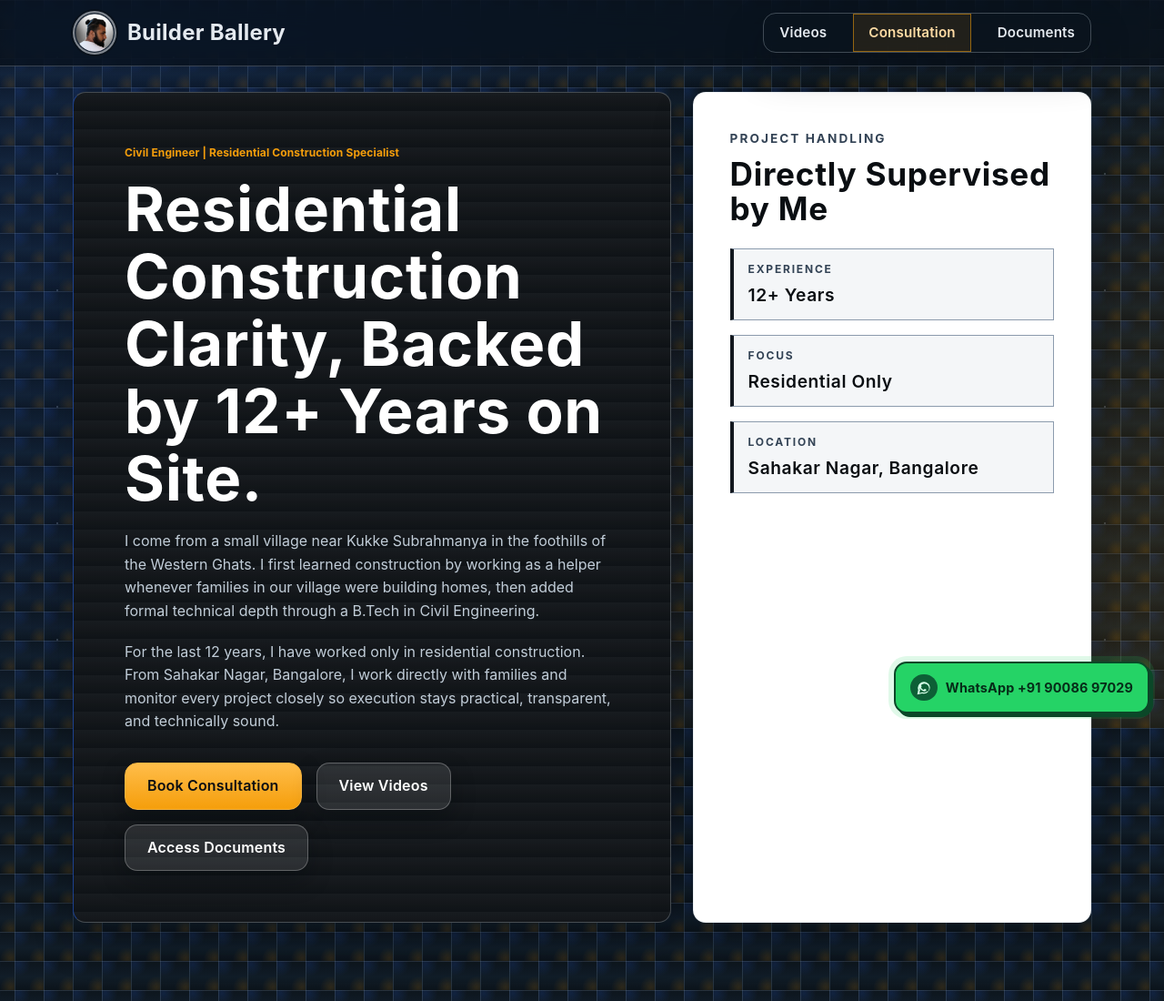
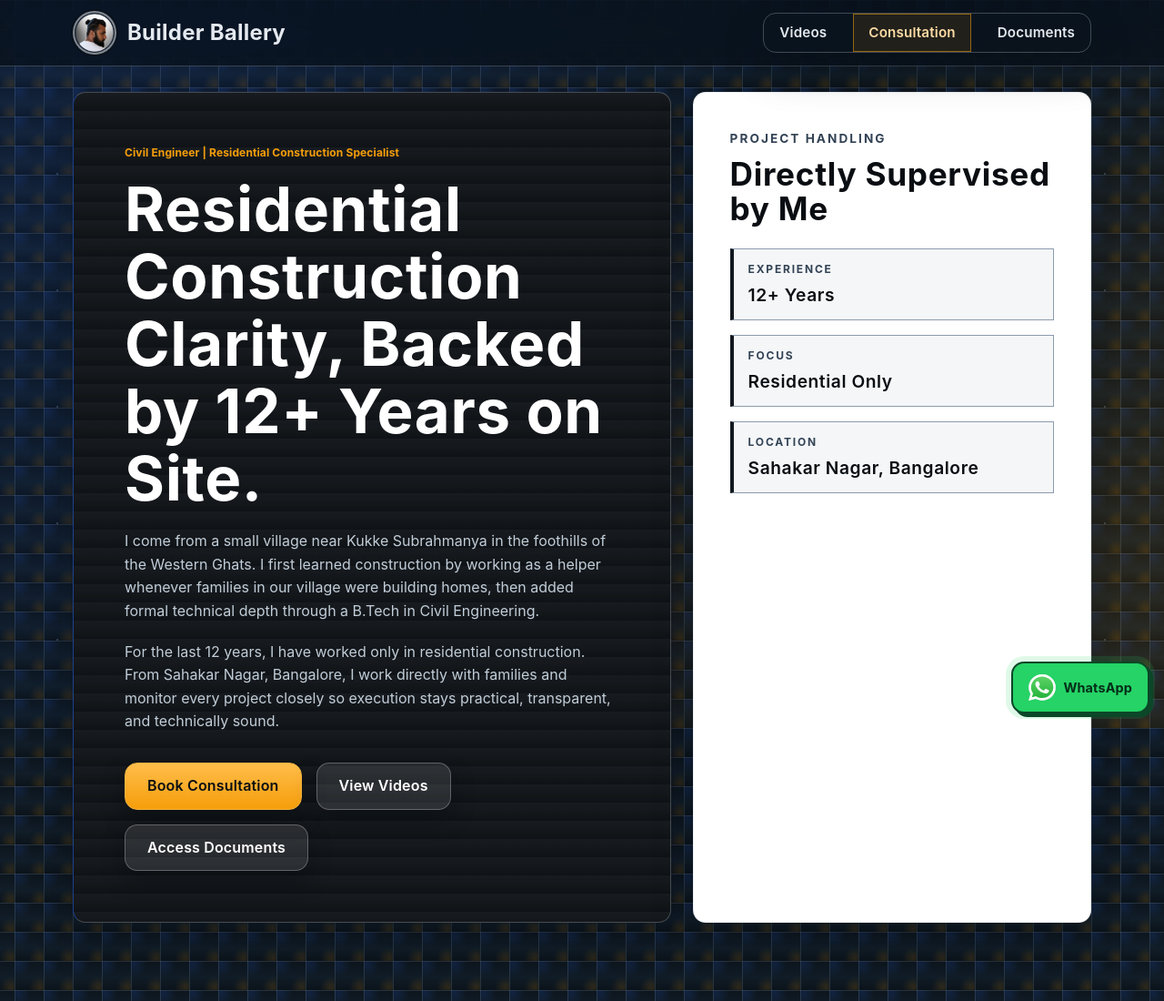
Before and after one commit to itsmk42/bb, a plain HTML site: page index.html in a window 1280 px wide. Shown: the top 1100 px of the page at 91% size. Drawn offline with nearby package versions, Linux system fonts and the light colour scheme; no server answers.

Commit message:
Use provided WhatsApp SVG and remove number from sticky CTA

```diff
--- a/assets/styles.css
+++ b/assets/styles.css
@@ -840,7 +840,7 @@ textarea:focus-visible {
   align-items: center;
   justify-content: center;
   gap: 0.55rem;
-  min-width: 214px;
+  min-width: 152px;
   min-height: 48px;
   padding: 0.72rem 1rem;
   border: 2px solid #0b4728;
@@ -860,19 +860,19 @@ textarea:focus-visible {
 .wa-icon {
   width: 1.85rem;
   height: 1.85rem;
-  border-radius: 999px;
-  background: #0d5f36;
-  color: #d6ffe8;
+  border-radius: 0;
+  background: transparent;
+  color: inherit;
   display: inline-flex;
   align-items: center;
   justify-content: center;
   flex: 0 0 auto;
 }
 
-.wa-icon svg {
-  width: 1rem;
-  height: 1rem;
-  fill: currentColor;
+.wa-icon-image {
+  width: 100%;
+  height: 100%;
+  display: block;
 }
 
 .whatsapp-float:hover,
--- a/index.html
+++ b/index.html
@@ -18,7 +18,7 @@
   <link rel="icon" type="image/png" href="/assets/logo-round.png?v=20260224-3">
   <link rel="icon" href="/favicon.ico?v=20260224-3" sizes="any">
   <link rel="apple-touch-icon" sizes="180x180" href="/assets/apple-touch-icon.png?v=20260224-3">
-  <link rel="stylesheet" href="/assets/styles.css?v=20260224-6">
+  <link rel="stylesheet" href="/assets/styles.css?v=20260224-7">
   <script type="application/ld+json">
     {
       "@context": "https://schema.org",
@@ -190,11 +190,9 @@
     aria-label="Chat on WhatsApp"
   >
     <span class="wa-icon" aria-hidden="true">
-      <svg viewBox="0 0 24 24" role="img" focusable="false">
-        <path d="M19.05 4.91a9.93 9.93 0 0 0-14.12 0 9.93 9.93 0 0 0-2.37 10.26L1 23l7.99-2.09a9.95 9.95 0 0 0 10.06-2.45 9.94 9.94 0 0 0 0-14.05Zm-1.61 12.44a7.66 7.66 0 0 1-7.76 1.82l-.46-.15-4.74 1.24 1.25-4.62-.17-.48a7.66 7.66 0 0 1 1.8-7.86 7.7 7.7 0 0 1 10.9 0 7.7 7.7 0 0 1 0 10.9Zm-2.08-2.86c-.29-.15-1.7-.84-1.96-.93-.26-.1-.45-.15-.64.15-.19.29-.74.93-.91 1.11-.17.19-.34.22-.63.08-.29-.15-1.22-.45-2.32-1.43-.86-.77-1.43-1.72-1.6-2.01-.17-.29-.02-.45.13-.59.13-.13.29-.34.43-.5.14-.17.19-.29.29-.48.1-.19.05-.36-.02-.5-.08-.15-.64-1.54-.88-2.11-.23-.56-.47-.48-.64-.49h-.55c-.19 0-.5.07-.76.36-.26.29-1 1-.99 2.43.02 1.43 1.02 2.8 1.17 3 .15.19 2 3.05 4.84 4.28.68.29 1.21.46 1.63.59.68.22 1.3.19 1.79.12.55-.08 1.7-.69 1.94-1.35.24-.67.24-1.24.17-1.36-.06-.12-.24-.19-.52-.34Z"/>
-      </svg>
+      <img class="wa-icon-image" src="/assets/whatsapp.svg?v=20260224-7" alt="">
     </span>
-    <span>WhatsApp +91 90086 97029</span>
+    <span>WhatsApp</span>
   </a>
 
   <script src="https://cdn.jsdelivr.net/npm/@supabase/supabase-js@2"></script>
```
Also changed, not shown: assets/whatsapp.svg (added).
